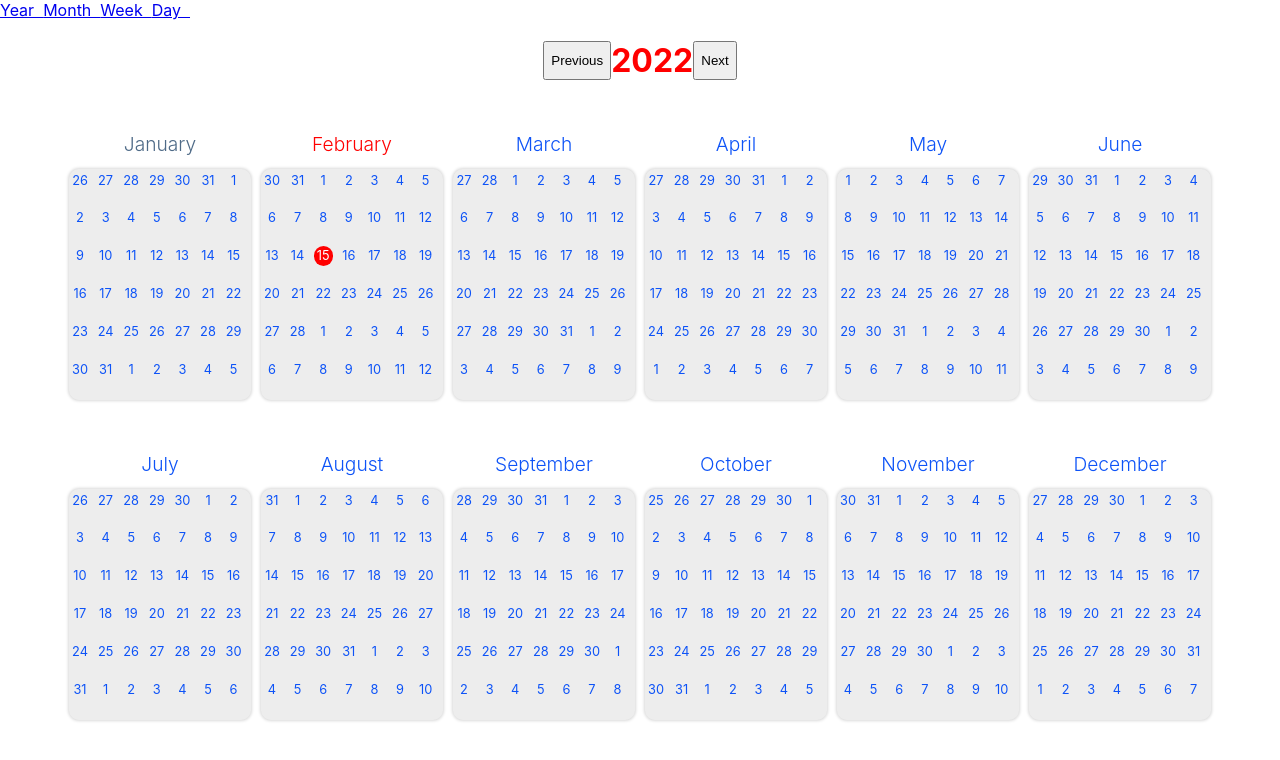
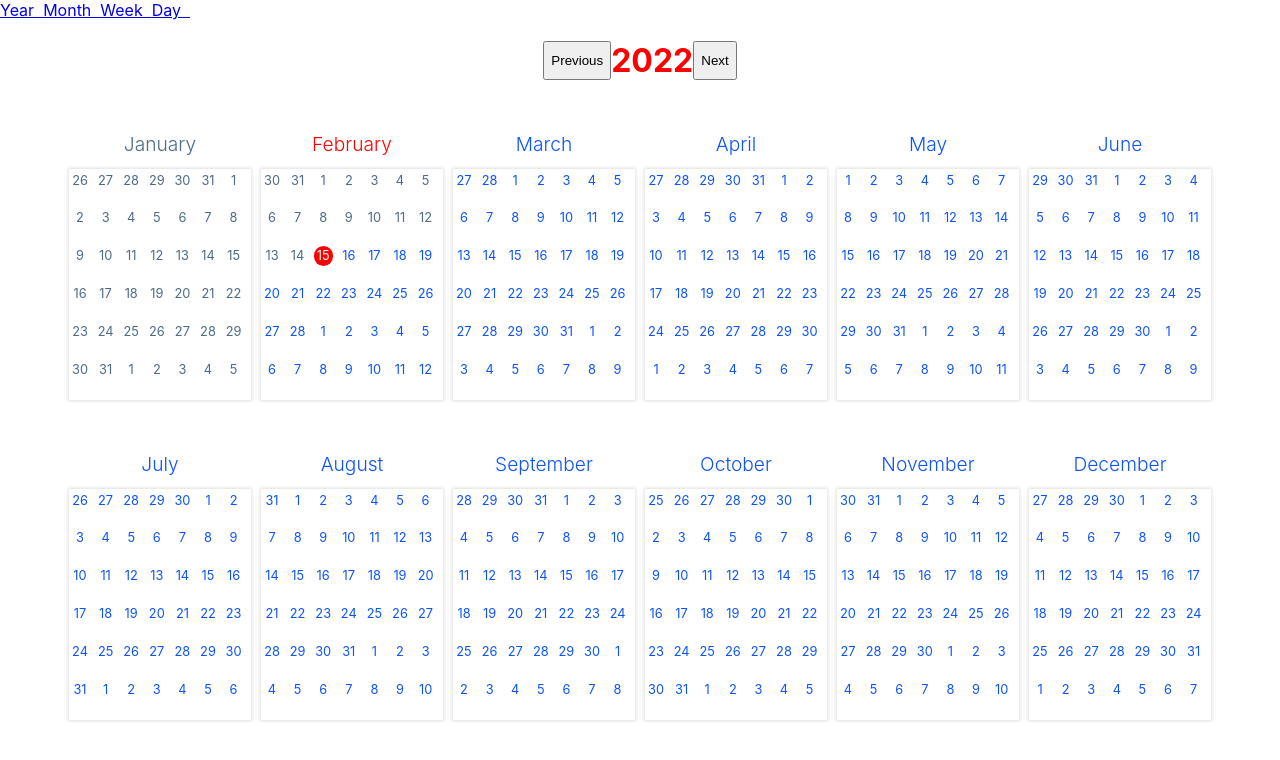
Before and after one commit to safehaven1017/locked_in, a React (Create React App) app: page /YearPage in a window 1280 px wide. Shown: the top 760 px of the page. Built offline with nearby package versions, Linux system fonts and the light colour scheme.

Commit message:
cleand up some styles

```diff
--- a/src/components/month/MonthBlock.js
+++ b/src/components/month/MonthBlock.js
@@ -13,7 +13,7 @@ import { setDay } from '../../redux/actions/dayActions';
 function MonthBlock(props) {
   // const dayArray = useSelector(state => state.month.dayArray);
   // Deconstructing props
-  const { number, week, month, year, inMonth } = props.day;
+  const { number, month, year, inMonth } = props.day;
   const day = number;
   // When user clicks on link, we set the week global state then navigate to weekpage
   const dispatch = useDispatch();
@@ -38,10 +38,10 @@ function MonthBlock(props) {
         <WeekLink onClick={() => handleGoToDay()} >
             <NumberContainer inMonth={inMonth} isToday={isToday} isHover={isHover} >{day}</NumberContainer>
         </WeekLink>
-        <Block isHover={isHover} >
+        {/* <Block isHover={isHover} >
             <InnerSpan>WEEK: {week}</InnerSpan>
             <InnerSpan>DATE: {month + 1}/{day}/{year}</InnerSpan>
-        </Block>
+        </Block>   */}
     </StyledDay>
   )
 }
@@ -52,7 +52,6 @@ const StyledDay = styled.div`
   width: 100%;
   height: 100%;
   display: flex;
-  /* align-items: center; */
   justify-content: center;
   color: ${props => props.day_color};
   margin: 0;
@@ -60,8 +59,8 @@ const StyledDay = styled.div`
   border-style: solid;
   border-bottom-style: none;
   border-right-style: none;
-  border-color: #00000061;
-  border-width: .01px;
+  border-color: #0d53f77a;
+  border-width: .5px;
   transition: color .5s, background-color .5s;
   &:hover {
     color: white;
@@ -78,7 +77,6 @@ const StyledDay = styled.div`
 const Block = styled.button`
     margin: 0;
     padding: 0;
-    /* height: 2vh; */
     color: inherit;
     display: flex;
     flex-direction: column;
--- a/src/components/month/MonthCalendar.js
+++ b/src/components/month/MonthCalendar.js
@@ -75,6 +75,8 @@ export const CalendarContainer = styled.div`
   margin: 5vh;
   display: grid;
   grid-template-columns: 1fr 1fr 1fr 1fr 1fr 1fr 1fr;
+  border-width: 3px;
+  box-shadow: 0px 0px 10px 1px #00000030;
 `
 
 export default MonthCalendar;
--- a/src/components/week/WeekCalendar.js
+++ b/src/components/week/WeekCalendar.js
@@ -20,6 +20,7 @@ const CalendarContainer = styled.div`
   border-top-style: solid;
   display: flex;
   overflow-x: auto;
+  box-shadow: 0px 3px 5px 1px #00000030;
 `
 
 export default WeekCalendar;
--- a/src/components/week/WeekPage.js
+++ b/src/components/week/WeekPage.js
@@ -47,6 +47,8 @@ const DayHeaderContainer = styled(CalendarContainer)`
   margin-bottom: 3%;
   flex-grow: 1;
   align-self: flex-end;
+  border-style: none;
+  box-shadow: none;
 `
 export const WeekTitle = styled.h1`
   display: flex;
--- a/src/components/year/MonthInYearCal.js
+++ b/src/components/year/MonthInYearCal.js
@@ -56,10 +56,9 @@ const MiniMonthCalendar = styled(CalendarContainer)`
   width: 14vw;
   height: 100%;
   padding: .1vw;
-  background-color: #80808024;
-  border-radius: 10px;
   margin: 0;
-  box-shadow: 0px 0px 3px 1px #00000026;
+  box-shadow: 0px 0px 3px 1px #00000020;
+  border-style: none;
 `
 
 const DayNumber = styled.div`
@@ -69,7 +68,12 @@ const DayNumber = styled.div`
   justify-content: center;
   align-items: center;
   font-size: 1vw;
-  color: ${props => calendarModule(props.day).isToday() ? 'white' : 'inherit'};
+  color: ${props => calendarModule(props.day).isPast() ?
+    '#4e6a87'
+    :
+    calendarModule(props.day).isToday() ? 'white'
+    :
+    'inherit'};
   background-color: ${props => calendarModule(props.day).isToday() ? 'red' : 'transparent'};
   border-radius: 15px;
   transition: .2s;
--- a/src/components/year/YearPage.js
+++ b/src/components/year/YearPage.js
@@ -42,6 +42,8 @@ const YearCalendarContainer = styled(CalendarContainer)`
     grid-template-columns: 1fr 1fr 1fr 1fr 1fr 1fr;
     height: 80vh;
     width: 90vw;
+    box-shadow: none;
+    border-style: none;
 `
 
 const YearHeader = styled.h1`
```
